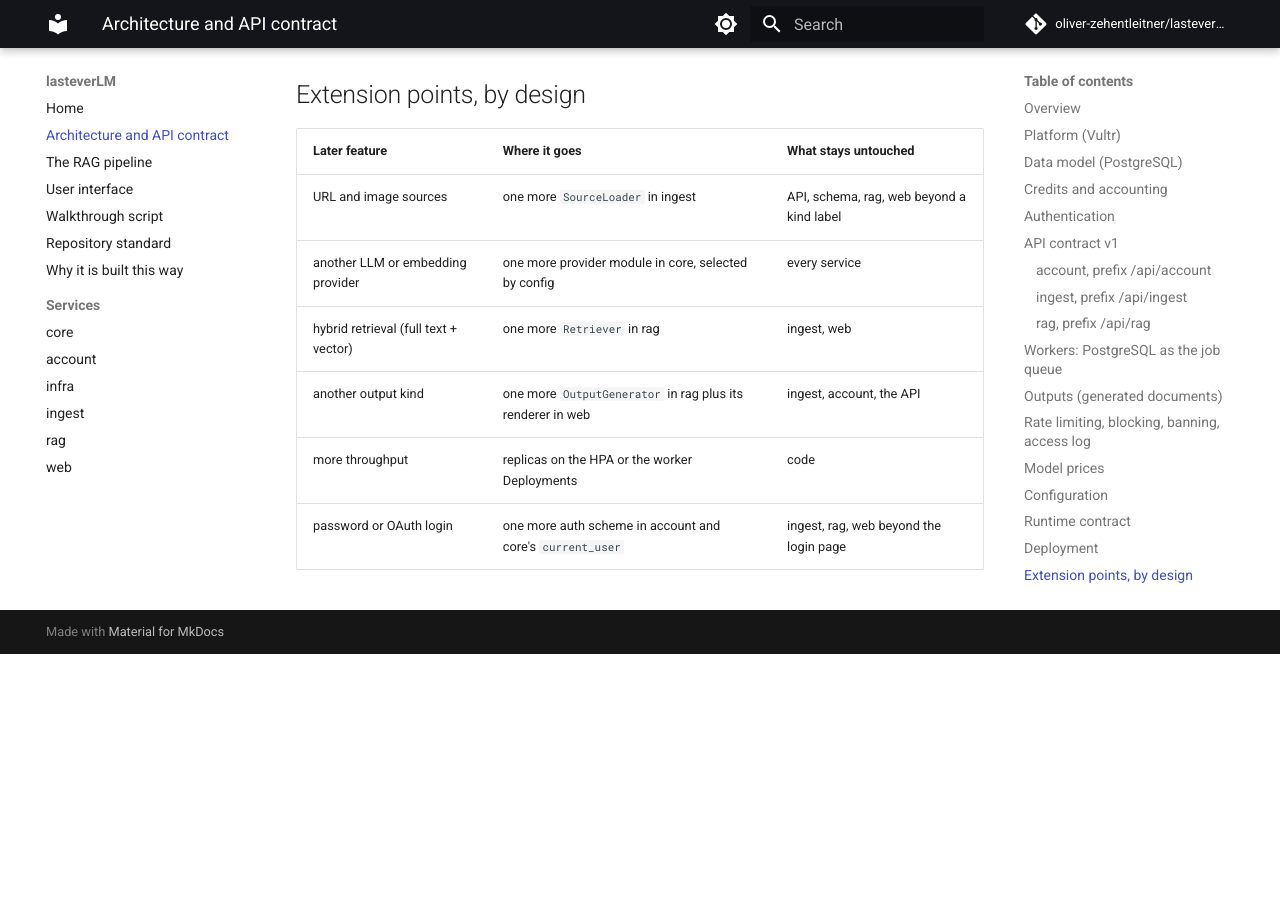
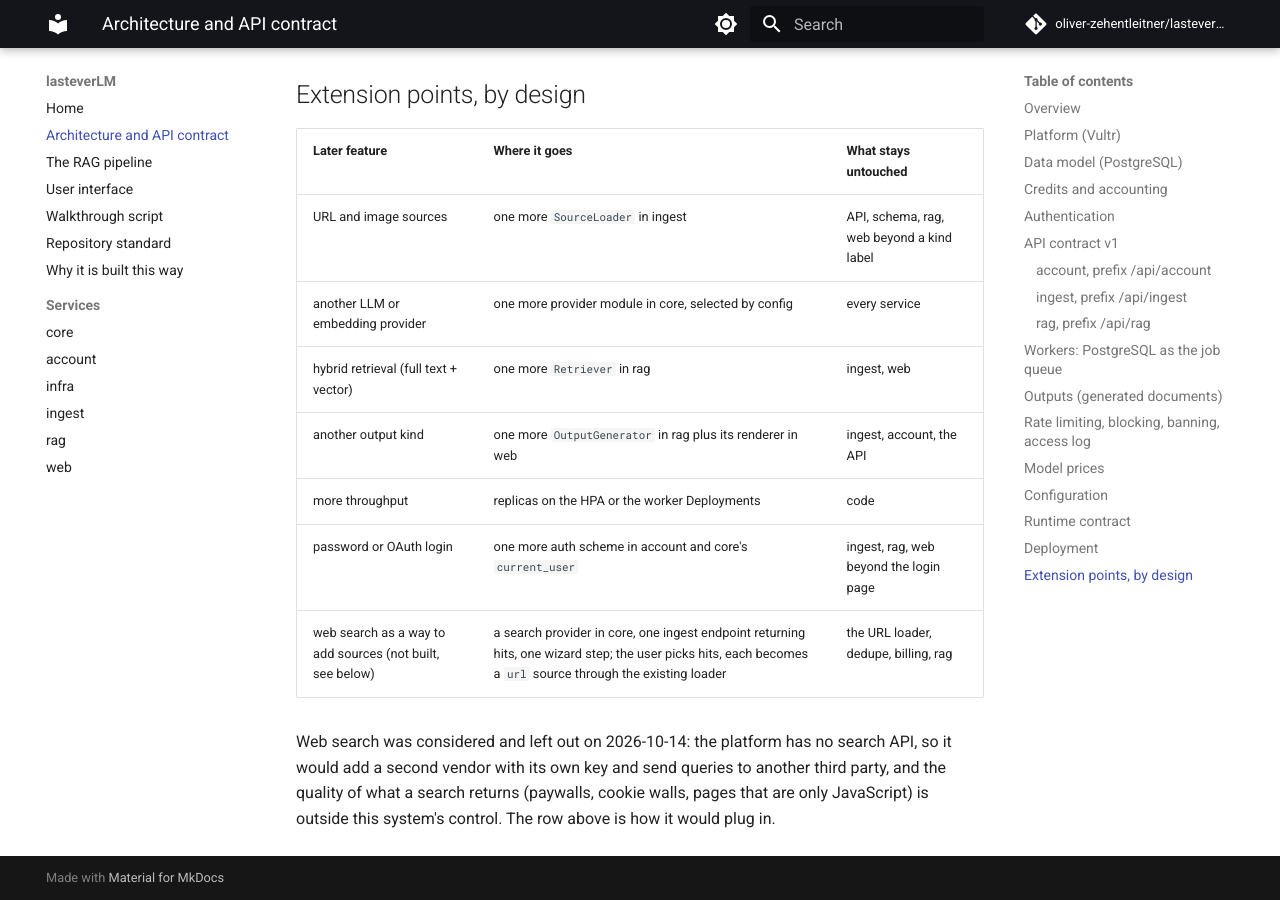
Before and after one commit to oliver-zehentleitner-aigent/lasteverLM, an MkDocs documentation site: the page built from docs/architecture.md, in a window 1280 px wide and 900 px high, scrolled down 18056 px. Built offline with MkDocs 1.6.1 and Material for MkDocs 9.7.7, drawn with Linux system fonts in a browser that asks for light colours; comment, search, counter and statistics services are not loaded; before the commit the page ends 18710 px from its top, so only the background shows below that.

Commit message:
docs: web search considered and left out

```diff
--- a/docs/architecture.md
+++ b/docs/architecture.md
@@ -452,3 +452,10 @@ tag from an unchanged SHA layer.
 | another output kind | one more `OutputGenerator` in rag plus its renderer in web | ingest, account, the API |
 | more throughput | replicas on the HPA or the worker Deployments | code |
 | password or OAuth login | one more auth scheme in account and core's `current_user` | ingest, rag, web beyond the login page |
+| web search as a way to add sources (not built, see below) | a search provider in core, one ingest endpoint returning hits, one wizard step; the user picks hits, each becomes a `url` source through the existing loader | the URL loader, dedupe, billing, rag |
+
+Web search was considered and left out on 2026-10-14: the platform has no
+search API, so it would add a second vendor with its own key and send
+queries to another third party, and the quality of what a search returns
+(paywalls, cookie walls, pages that are only JavaScript) is outside this
+system's control. The row above is how it would plug in.
```
